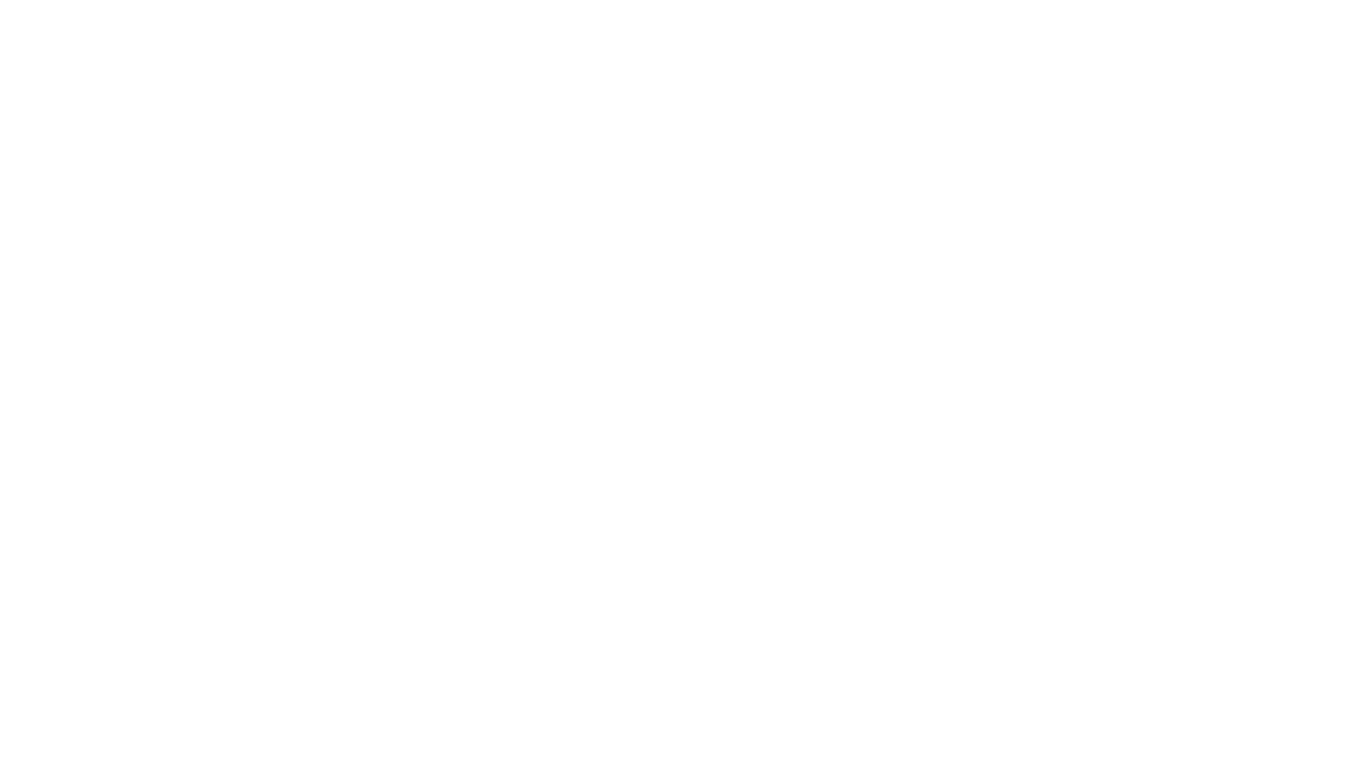
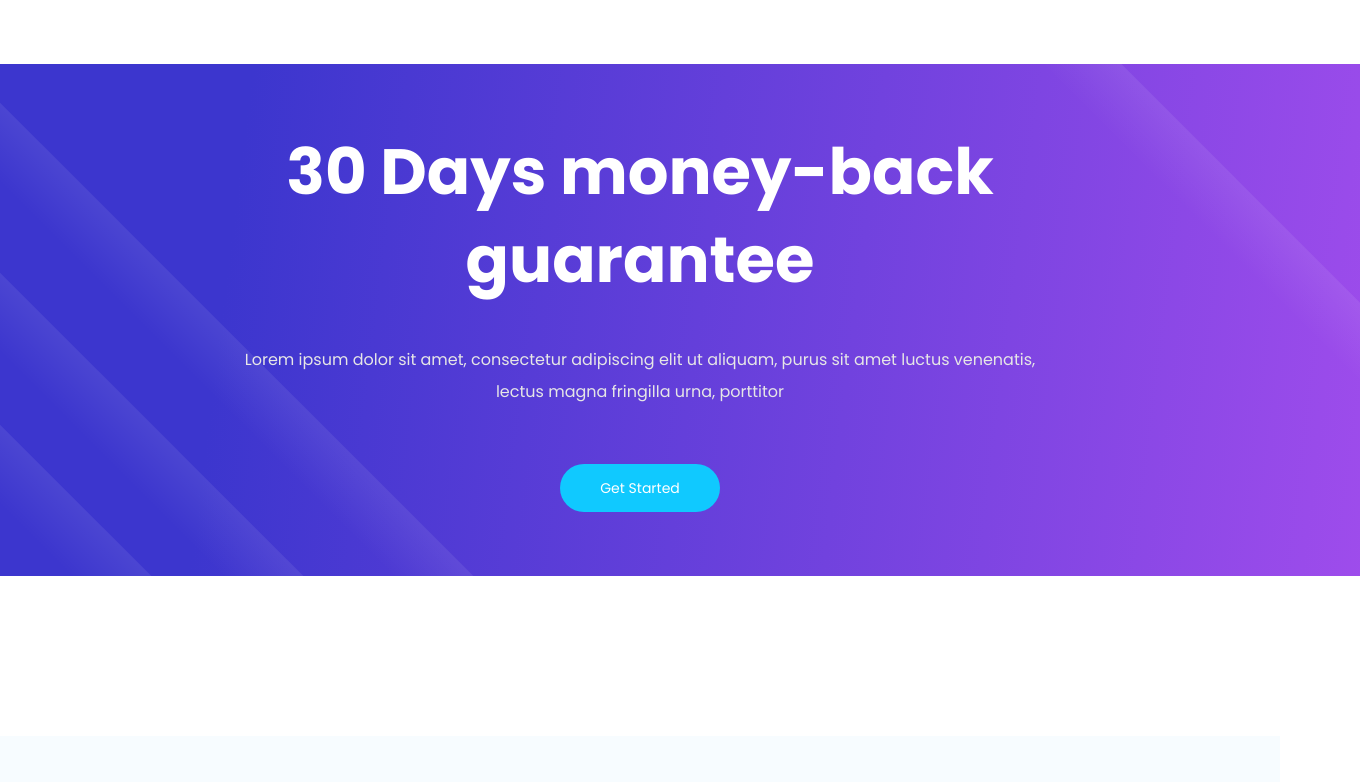
Before and after one commit to rogg62/Host, a React (Create React App) app: page /AboutUs in a window 1280 px wide. Before the commit this address had no page. Shown: the part 600-1382 px from the top of the page, 1360 px wide, since content can reach past the window. Before the commit the page ends 800 px from the top, so only its background shows below. Built offline with nearby package versions, Linux system fonts and the light colour scheme.

Commit message:
Adicionando

```diff
--- a/src/App.js
+++ b/src/App.js
@@ -9,6 +9,7 @@ import Comment3 from "./components/FeedBack/Comment/Comment3";
 import Hosting from "./pages/hosting/hosting";
 import Services from "./pages/Services/Services";
 import Princing from "./pages/Pricing/Princing";
+import About from "./pages/About/About";
 
 function App() {
   return (
@@ -27,6 +28,7 @@ function App() {
             <Route path="/services/comment3" element={<Comment3 />} />
           </Route>
           <Route path="/pricing" element={<Princing />} />
+          <Route path="/AboutUs" element={<About />} />
         </Routes>
       </Router>
     </div>
--- a/src/components/Cards/Cards.css
+++ b/src/components/Cards/Cards.css
@@ -6,6 +6,7 @@
   align-items: center;
   justify-content: center;
   gap: 40px;
+  background: #ffffff;
 }
 
 #title {
--- /dev/null
+++ b/src/pages/About/About.js
@@ -0,0 +1,16 @@
+import React from "react";
+import "../style.css";
+import { Head1 } from "../../components/HeaderMin/Headers";
+import Cta from "../../components/CTA/Cta";
+import Footer from "../../components/Footer/Footer";
+const About = () => {
+  return (
+    <section id="page1">
+      <Head1 />
+      <Cta />
+      <Footer />
+    </section>
+  );
+};
+
+export default About;
```
